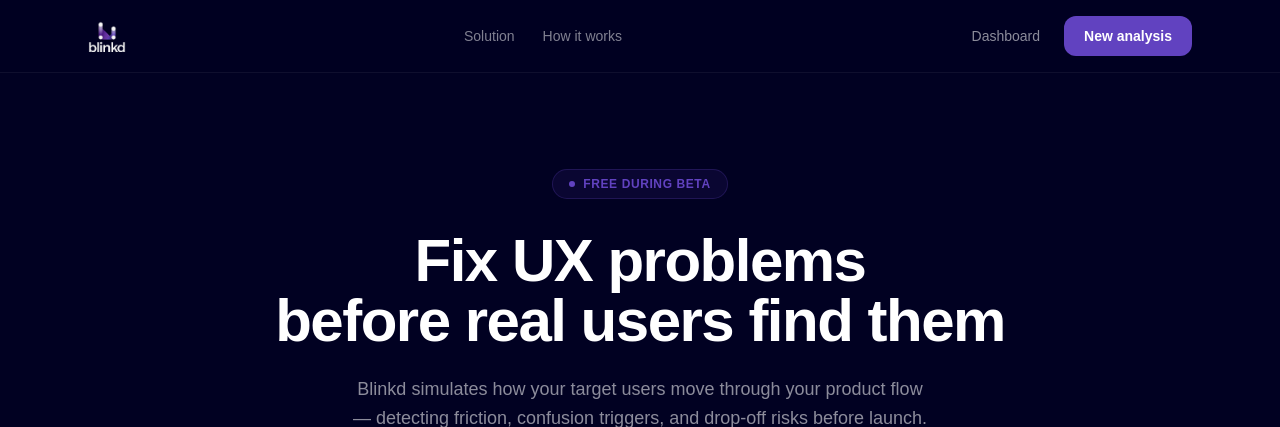
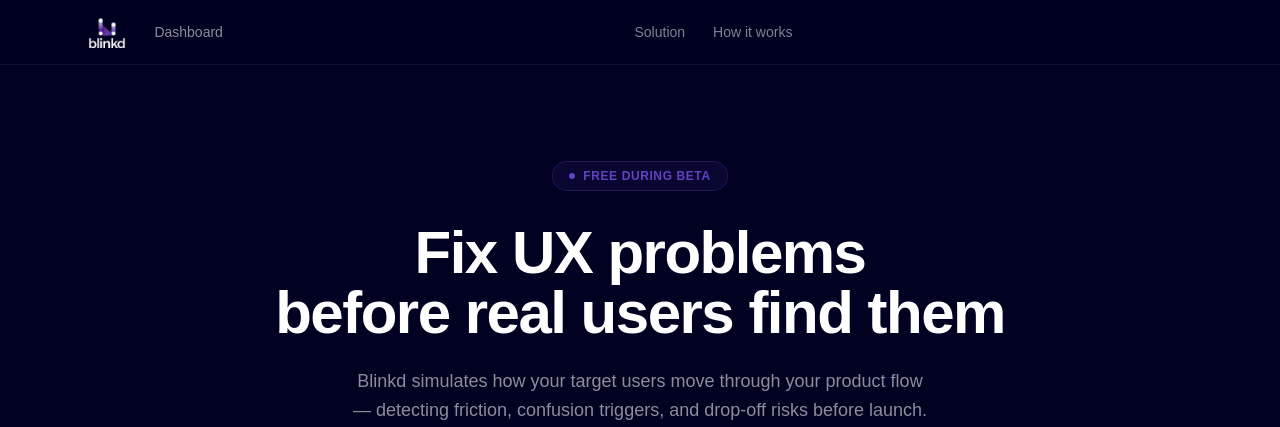
Before and after one commit to cmdloaf/blinkd-mvp, a Django app: page / in a window 1280 px wide. Shown: the top 427 px of the page. Run offline with Django 5.2, Linux system fonts and the light colour scheme; the visitor is signed in with stand-in values (Sample User, id 1); some libraries are stand-ins or nearby versions; some web fonts are replaced.

Commit message:
Move Dashboard to nav left, remove New analysis button

```diff
--- a/uploads/templates/uploads/landing.html
+++ b/uploads/templates/uploads/landing.html
@@ -29,7 +29,14 @@
   <nav class="sticky top-0 z-50 border-b border-white/[0.06] bg-[#010122]/95 backdrop-blur-sm">
     <div class="max-w-6xl mx-auto px-6 py-4 flex items-center justify-between gap-8">
 
-      <img src="{% static 'uploads/images/FINAL_Logo Light Transparent.png' %}" alt="blinkd" class="h-8 w-auto shrink-0">
+      <div class="flex items-center gap-4 shrink-0">
+        <img src="{% static 'uploads/images/FINAL_Logo Light Transparent.png' %}" alt="blinkd" class="h-8 w-auto">
+        {% if user.is_authenticated %}
+          <a href="{% url 'uploads:dashboard' %}" class="text-white/55 hover:text-white/90 text-sm font-medium px-3 py-1.5 rounded-lg hover:bg-white/[0.05] transition-colors duration-150">
+            Dashboard
+          </a>
+        {% endif %}
+      </div>
 
       <div class="hidden md:flex items-center gap-1">
         <a href="#solution" class="text-white/50 hover:text-white/90 text-sm font-medium px-3 py-1.5 rounded-lg hover:bg-white/[0.05] transition-colors duration-150">Solution</a>
@@ -37,14 +44,7 @@
       </div>
 
       <div class="flex items-center gap-3 shrink-0">
-        {% if user.is_authenticated %}
-          <a href="{% url 'uploads:dashboard' %}" class="text-white/55 hover:text-white/90 text-sm font-medium px-3 py-1.5 rounded-lg hover:bg-white/[0.05] transition-colors duration-150">
-            Dashboard
-          </a>
-          <a href="{% url 'uploads:step1' %}" class="bg-[#6142C0] hover:bg-[#4E198C] text-white text-sm font-semibold px-5 py-2.5 rounded-xl transition-colors duration-150">
-            New analysis
-          </a>
-        {% else %}
+        {% if not user.is_authenticated %}
           <a href="{% url 'login' %}" class="text-white/55 hover:text-white/90 text-sm font-medium px-3 py-1.5 rounded-lg hover:bg-white/[0.05] transition-colors duration-150">
             Sign in
           </a>
```
